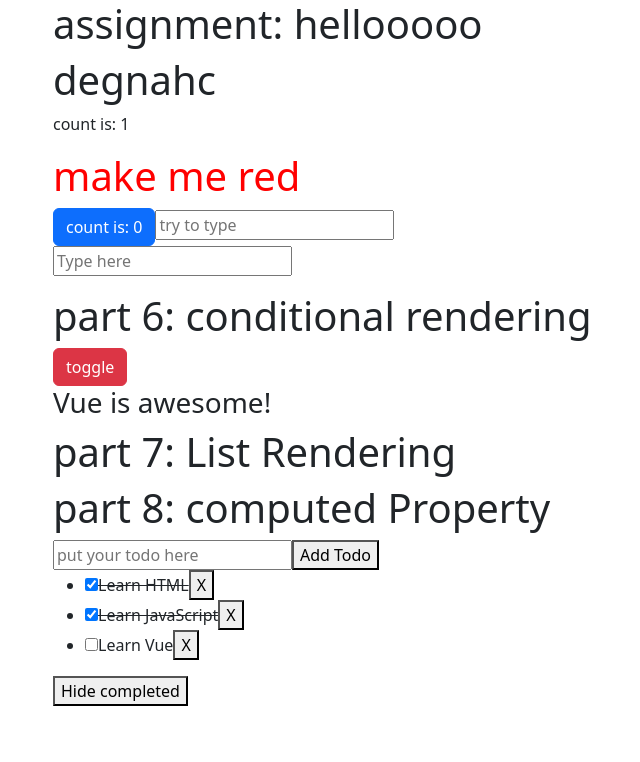
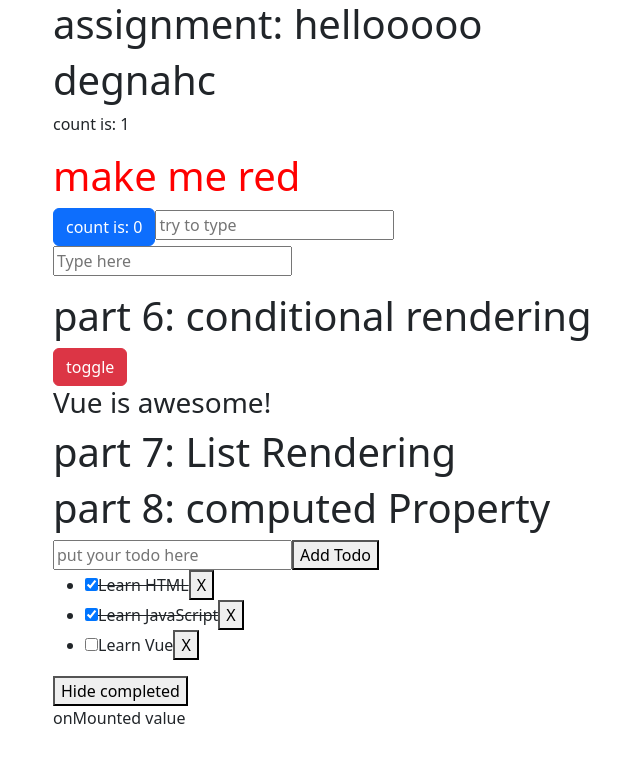
Before and after one commit to ahbali/vue3-tutorial, a Vue app: page / in a window 1280 px wide. Shown: the top 762 px of the page, without its empty margins (29-669 px from the left). Built offline with nearby package versions, Linux system fonts and the light colour scheme.

Commit message:
part 9: Lifecycle and Template Refs

```diff
--- a/src/App.vue
+++ b/src/App.vue
@@ -2,7 +2,7 @@
 // This starter template is using Vue 3 <script setup> SFCs
 // Check out https://vuejs.org/api/sfc-script-setup.html#script-setup
 // import HelloWorld from './components/HelloWorld.vue'
-import { computed, reactive, Ref, ref } from 'vue';
+import { computed, onMounted, reactive, Ref, ref } from 'vue';
 const counter = reactive({
     count: 0
 })
@@ -60,6 +60,13 @@ function removeTodo(todo: Todo) {
 const filteredTodos = computed(() => {
     return hideCompleted.value ? todos.value.filter(todo => todo.done === false) : todos.value
 })
+// part 9: Lifecycle and Template Refs
+const p = ref<HTMLParagraphElement>()
+onMounted(() => {
+    if (p.value?.textContent) {
+        p.value.textContent = "onMounted value"
+    }
+})
 </script>
 
 <template>
@@ -110,6 +117,12 @@ const filteredTodos = computed(() => {
                 </button>
             </div>
         </div>
+        <!-- part 9: Lifecycle and Template Refs -->
+        <div class="row">
+            <p ref="p">Lorem ipsum dolor sit amet, consectetur adipisicing elit. Repellendus temporibus pariatur
+                praesentium cumque eligendi culpa. Minus, laudantium distinctio? Perspiciatis aliquid distinctio
+                voluptatibus id, aperiam soluta laboriosam? Molestias, cupiditate qui! Voluptatibus.</p>
+        </div>
     </div>
 </template>
 
```
